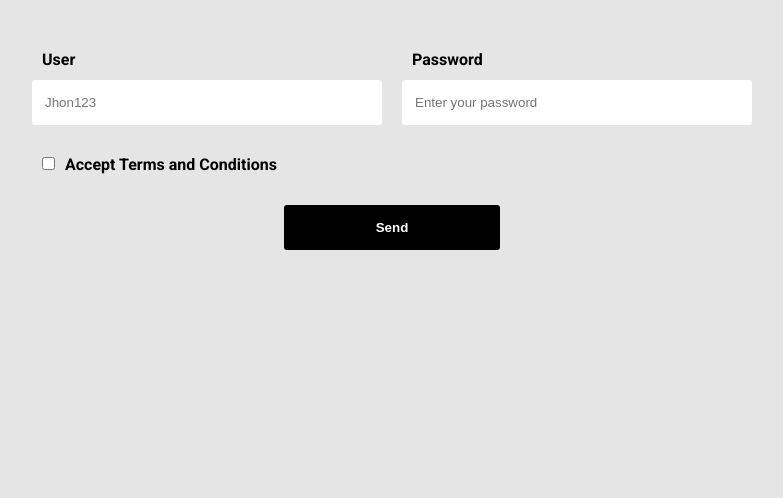
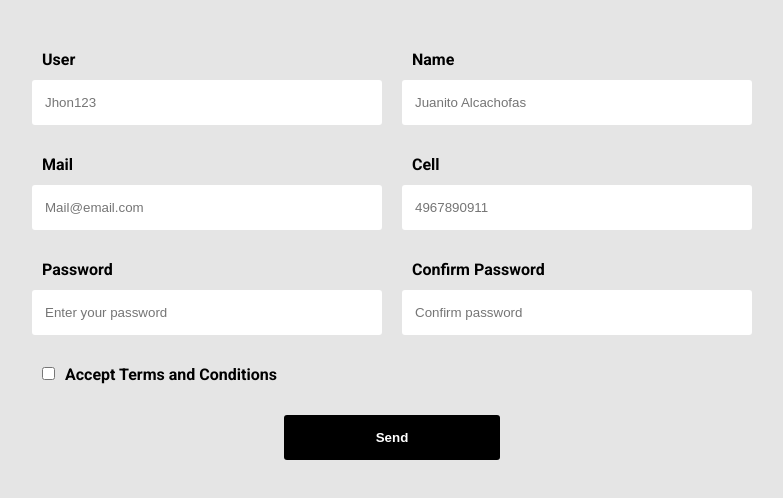
Before and after one commit to Juesgape/Basic-React-Form, a React (Create React App) app: page / in a window 1280 px wide. Shown: the top 498 px of the page, without its empty margins (248-1031 px from the left). Built offline with nearby package versions, Linux system fonts and the light colour scheme.

Commit message:
validating passwords

```diff
--- a/src/App.js
+++ b/src/App.js
@@ -1,7 +1,7 @@
 import React, {useState} from "react";
 import {Form, Label, TermsContainer, CenteredButtonContainer, Button, SuccessfulMessage, ErrorMessage} from './elements/forms.js'
 import {FontAwesomeIcon} from '@fortawesome/react-fontawesome'
-import {faCircleXmark, faCircleCheck, faExclamationTriangle} from '@fortawesome/free-solid-svg-icons'
+import {faExclamationTriangle} from '@fortawesome/free-solid-svg-icons'
 
 import InputComponent from './components/input'
 
@@ -21,6 +21,20 @@ const App = () => {
     cellphone: /^\d{7,14}$/
   }
 
+  const confirmPassword2 = () => {
+    if(password.space.length > 0) {
+      if(password.space !== password2.space) {
+        changePassword2((prevState) => {
+          return {...prevState, valid: 'false'}
+        })
+      } else {
+        changePassword2((prevState) => {
+          return {...prevState, valid: 'true'}
+        })
+      }
+    }
+  }
+
   return (
     <main>
       <Form action="">
@@ -33,8 +47,42 @@ const App = () => {
           placeholder='Jhon123'
           name='User'
           errorMessage='The user must be max 16 digits long and it can only contain numbers, letters and underscore'
-          validation=''
           regularExpression={expressions.user}
+        />
+
+
+        <InputComponent
+          state = {name}
+          changeState = {changeName}
+          type='text'
+          label='Name'
+          placeholder='Juanito Alcachofas'
+          name='name'
+          errorMessage='Incorrect name'
+          regularExpression={expressions.name}
+        />
+
+
+        <InputComponent
+          state = {mail}
+          changeState = {changeMail}
+          type='email'
+          label='Mail'
+          placeholder='Mail@email.com'
+          name='mail'
+          errorMessage='Incorrect E-mail direction'
+          regularExpression={expressions.mail}
+        />
+
+        <InputComponent
+          state = {cell}
+          changeState = {changeCell}
+          type='text'
+          label='Cell'
+          placeholder='4967890911'
+          name='cell'
+          errorMessage='Incorrect cellphone number'
+          regularExpression={expressions.cellphone}
         />
 
         <InputComponent
@@ -45,8 +93,18 @@ const App = () => {
           placeholder='Enter your password'
           name='password'
           errorMessage='The user must be max 16 digits long and it can only contain numbers, letters and underscore'
-          validation=''
           regularExpression={expressions.password}
+        />
+
+        <InputComponent
+          state = {password2}
+          changeState = {changePassword2}
+          type='password'
+          label='Confirm Password'
+          placeholder='Confirm password'
+          name='password2'
+          errorMessage="Password doesn't match"
+          functionPassword={confirmPassword2}
         />
 
 
--- a/src/components/input.js
+++ b/src/components/input.js
@@ -2,7 +2,7 @@ import React from "react";
 import {Input, Label, InputGroup, TextError, IconCheck} from './../elements/forms'
 import {faCircleCheck, faCircleXmark} from '@fortawesome/free-solid-svg-icons'
 
-const InputComponent = ({state, changeState, type, label, placeholder, name, errorMessage, validation, regularExpression}) => {
+const InputComponent = ({state, changeState, type, label, placeholder, name, errorMessage, validation, regularExpression, functionPassword}) => {
     const onChange = (e) => {
         changeState({...state, space: e.target.value})
     }
@@ -14,6 +14,9 @@ const InputComponent = ({state, changeState, type, label, placeholder, name, err
             } else {
                 changeState({...state, valid: 'false'})
             }
+        }
+        if(functionPassword) {
+            functionPassword()
         }
     }
 
```
